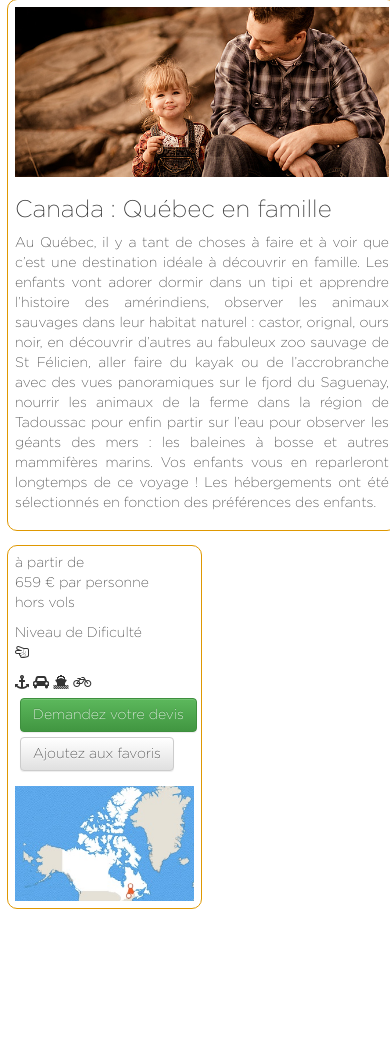
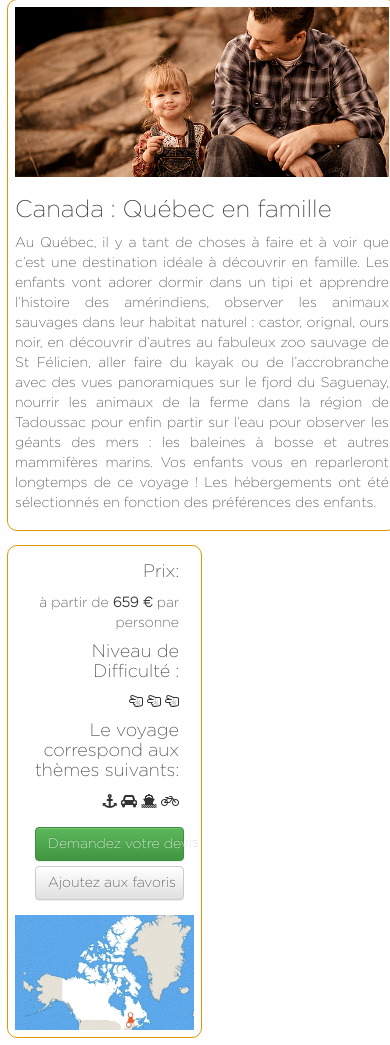
Before and after one commit to CamiJi/cliclao, a PHP site: page /itineraires.php in a window 390 px wide. Shown: the part 58-1103 px from the top of the page. Before the commit the page ends 967 px from the top, so only its background shows below. Run offline with PHP 8.4, Linux system fonts and the light colour scheme; some libraries are stand-ins or nearby versions.

Commit message:
itineraire commit

```diff
--- a/css/main.css
+++ b/css/main.css
@@ -212,9 +212,10 @@ footer a:hover {
 	border-radius: 10px;
 	margin:7px;
 	padding: 7px;
+	text-align: right;
 
 }
 
 #divGroupButtons{
-	margin-bottom: 15px;
+	margin: 15px;
 }
--- a/itineraires.php
+++ b/itineraires.php
@@ -56,37 +56,42 @@
 
           <div class="col-xs-6 col-md-4" id="colCaractItineraires">
             <div id="divCaracteristiquesItineraire">
-              <div id="divPrixItineraire">
-                <p id="prixItineraire">à partir de <br/>659 € par personne<br/> hors vols</p>
+              <div id="divContainerCaractItineraire" class="container">
+                <div id="divCaracteristiquesSql" class="row">
+                  <div id="divPrixItineraire" class="col-md-1">
+                    <h4>Prix:</h4>
+                    <p id="prixItineraire">à partir de <b>659 € </b>par personne</p>
                   </div> <!-- End#divPrixItineraire -->
-              <div id="divDifficulteItineraire">
-                <p id="difficulteItineraire">Niveau de Dificulté </br><i class="fa fa-hand-scissors-o"></i> <!-- TODO: on repetera ce signe le nombre de niveau de difficulté -->  </p>
+
+                  <div id="divDifficulteItineraire" class="col-md-1">
+                    <h4 id="difficulteItineraire">Niveau de Difficulté : </h4>
+                    <i class="fa fa-hand-scissors-o"></i>
+                    <i class="fa fa-hand-scissors-o"></i>
+                    <i class="fa fa-hand-scissors-o"></i>
+                     <!-- TODO: on repetera ce signe le nombre de niveau de difficulté -->
                   </div> <!-- End#divDifficulteItineraire -->
-              <div id="divThemesItineraire">
+
+                  <div id="divThemesItineraire" class="col-md-2">
+                    <h4>Le voyage correspond aux thèmes suivants:</h4>
                     <i class="fa fa-anchor"></i>
                     <i class="fa fa-car"></i>
                     <i class="fa fa-ship"></i>
                     <i class="fa fa-bicycle"></i>
                   </div> <!-- End divThemesItineraire -->
 
+                </div> <!-- End of #divContainerCaractItineraire -->
+
+              </div> <!-- End of #divCaracteristiquesSql -->
+
               <div id="divGroupButtons">
+                <div id="divButtonDevis">
+                  <button type="button" class="btn btn-success btn-block">Demandez votre devis</button>
+                </div> <!-- End #divButtonDevis -->
 
+                <div id="divButtonFav">
+                  <button type="button" class="btn btn-default btn-block">Ajoutez aux favoris</button>
+                </div> <!-- End of #divButtonFav -->
 
-
-
-
-
-
-
-
-
-
-                <div id="divButtonDevis">
-                  <button type="button" class="btn btn-success">Demandez votre devis</button>
-                </div> <!-- End #divButtonDevis -->
-                <div id="divButtonFav">
-                  <button type="button" class="btn btn-default">Ajoutez aux favoris</button>
-                </div> <!-- End of #divButtonFav -->
               </div> <!-- End of #divGroupButtons -->
 
               <div id="divApiGMItineraire">
```
Lines whose indentation alone changed are shown as unchanged.
